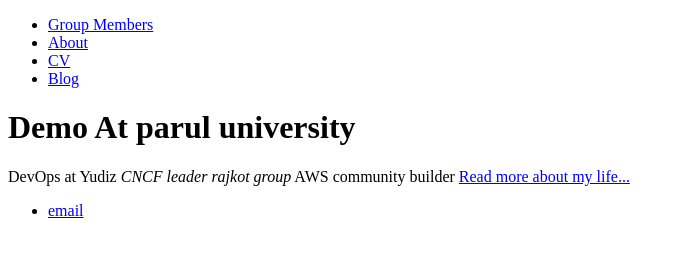
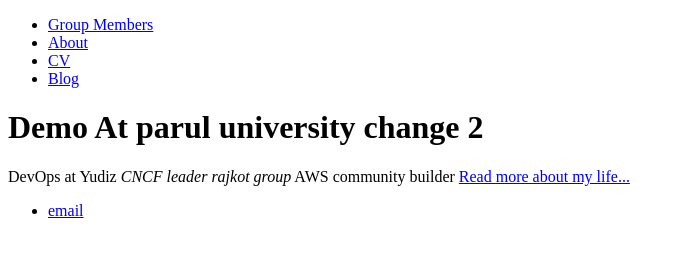
Before and after one commit to amanmakwana/staticwebsite, a plain HTML site: page index.html in a window 1280 px wide. Shown: the whole page, without its empty margins (0-685 px from the left). Drawn offline with Linux system fonts and the light colour scheme.

Commit message:
changes 2

```diff
--- a/index.html
+++ b/index.html
@@ -16,7 +16,7 @@
 		</nav>
 		<div class="container">
     		<div class="blurb">
-        		<h1>Demo At parul university</h1>
+        		<h1>Demo At parul university change 2</h1>
 				<p>DevOps at Yudiz <em>CNCF leader rajkot group</em> AWS community builder <a href="/about">Read more about my life...</a></p>
     		</div><!-- /.blurb -->
 		</div><!-- /.container -->
```
